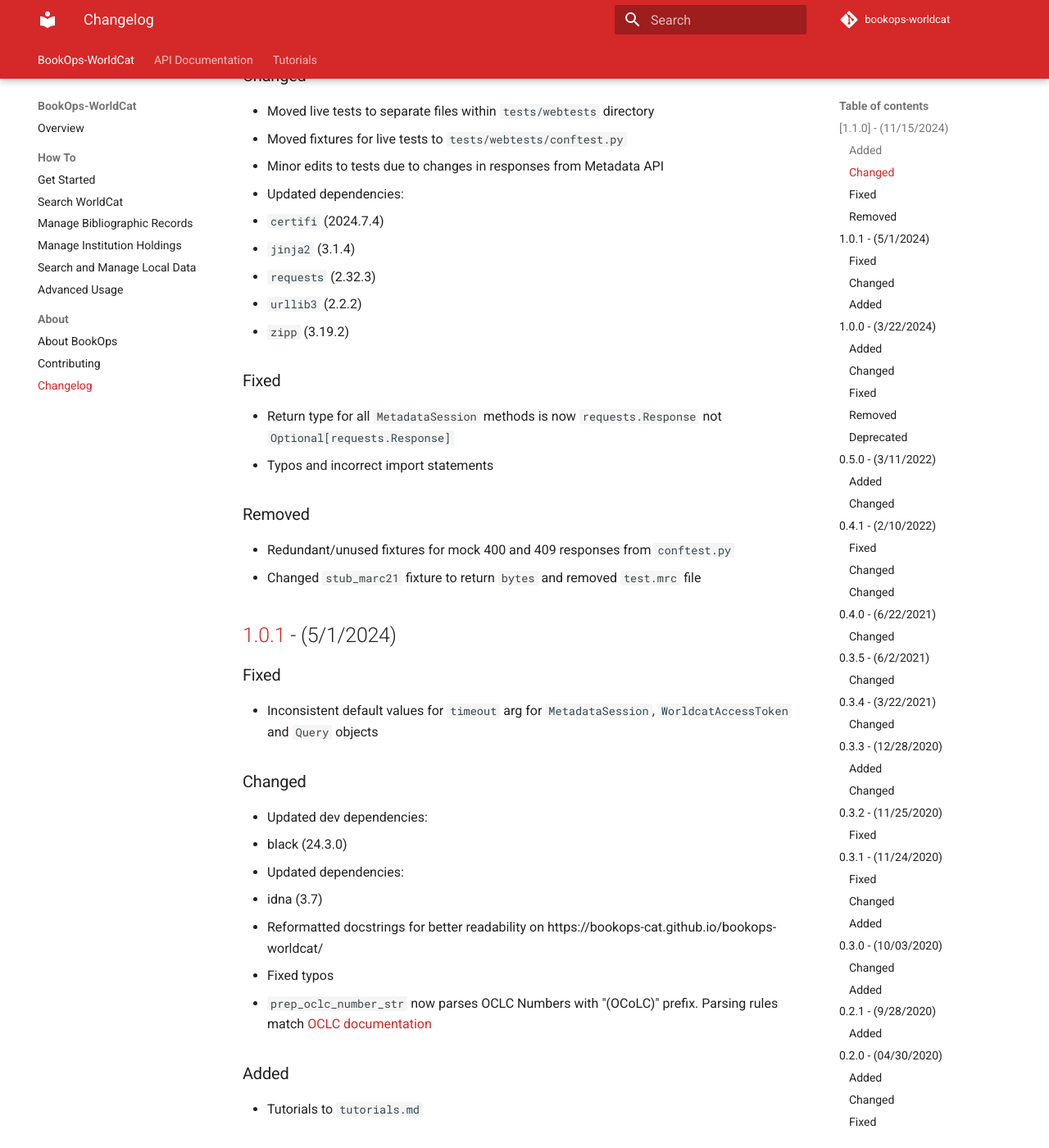
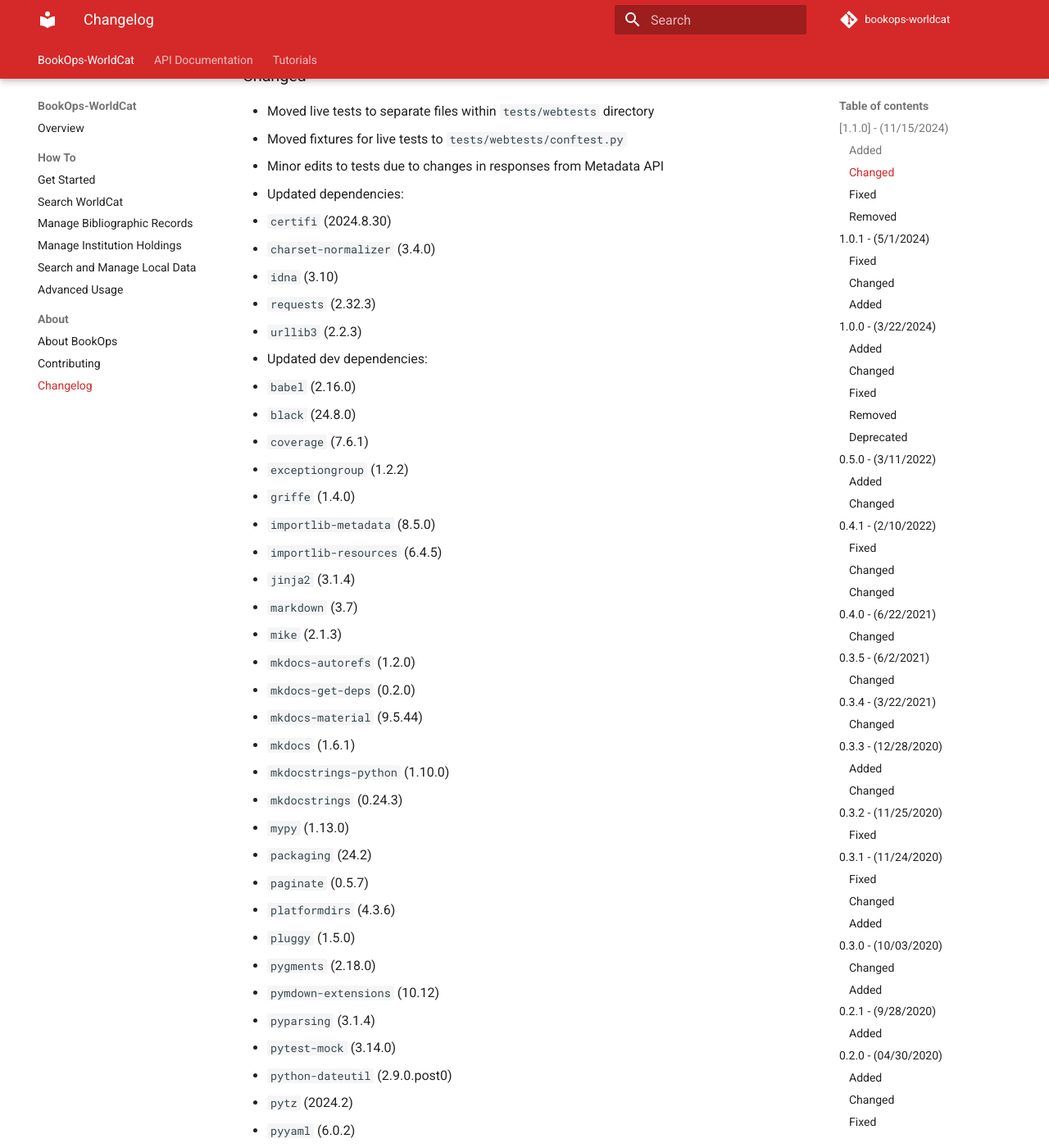
Before and after one commit to BookOps-CAT/bookops-worldcat, an MkDocs documentation site: the page built from docs/changelog.md, in a window 1280 px wide and 1400 px high, scrolled down 769 px. Shown: the whole window at 82% size. Built offline with MkDocs 1.6.1 and Material for MkDocs 9.7.7, drawn with Linux system fonts in a browser that asks for light colours; comment, search, counter and statistics services are not loaded; the version menu is left out; some of the changed text lies outside the part shown.

Commit message:
added additional dependency updates to changelog

```diff
--- a/docs/changelog.md
+++ b/docs/changelog.md
@@ -18,11 +18,48 @@
 + Moved fixtures for live tests to `tests/webtests/conftest.py`
 + Minor edits to tests due to changes in responses from Metadata API
 + Updated dependencies:
-  + `certifi` (2024.7.4)
+  + `certifi` (2024.8.30)
+  + `charset-normalizer` (3.4.0)
+  + `idna` (3.10)
+  + `requests` (2.32.3)
+  + `urllib3` (2.2.3)
++ Updated dev dependencies:
+  + `babel` (2.16.0)
+  + `black` (24.8.0)
+  + `coverage` (7.6.1)
+  + `exceptiongroup` (1.2.2)
+  + `griffe` (1.4.0)
+  + `importlib-metadata` (8.5.0)
+  + `importlib-resources` (6.4.5)
   + `jinja2` (3.1.4)
-  + `requests` (2.32.3)
-  + `urllib3` (2.2.2)
-  + `zipp` (3.19.2)
+  + `markdown` (3.7)
+  + `mike` (2.1.3)
+  + `mkdocs-autorefs` (1.2.0)
+  + `mkdocs-get-deps` (0.2.0)
+  + `mkdocs-material` (9.5.44)
+  + `mkdocs` (1.6.1)
+  + `mkdocstrings-python` (1.10.0)
+  + `mkdocstrings` (0.24.3)
+  + `mypy` (1.13.0)
+  + `packaging` (24.2)
+  + `paginate` (0.5.7)
+  + `platformdirs` (4.3.6)
+  + `pluggy` (1.5.0)
+  + `pygments` (2.18.0)
+  + `pymdown-extensions` (10.12)
+  + `pyparsing` (3.1.4)
+  + `pytest-mock` (3.14.0)
+  + `python-dateutil` (2.9.0.post0)
+  + `pytz` (2024.2)
+  + `pyyaml` (6.0.2)
+  + `regex` (2024.11.6)
+  + `tomli` (2.1.0)
+  + `types-requests` (2.32.0.20241016)
+  + `typing-extensions` (4.12.2)
+  + `urllib3` (2.2.3)
+  + `watchdog` (4.0.2)
+  + `wheel` (0.45.0)
+  + `zipp` (3.20.2)
 ### Fixed
 + Return type for all `MetadataSession` methods is now `requests.Response` not `Optional[requests.Response]`
 + Typos and incorrect import statements
```
